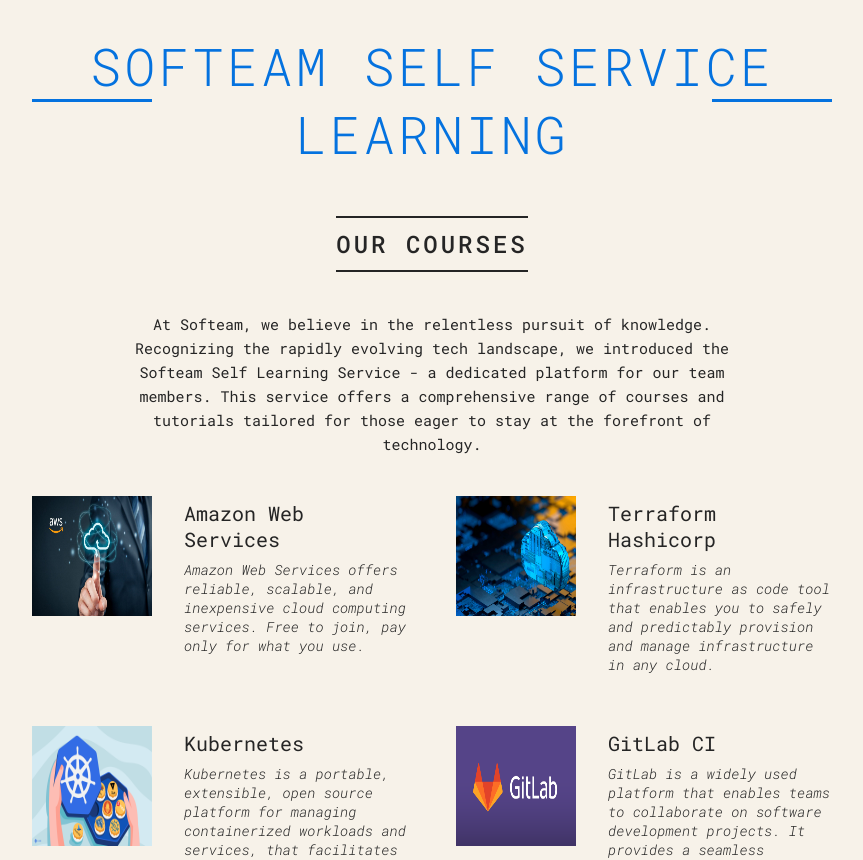
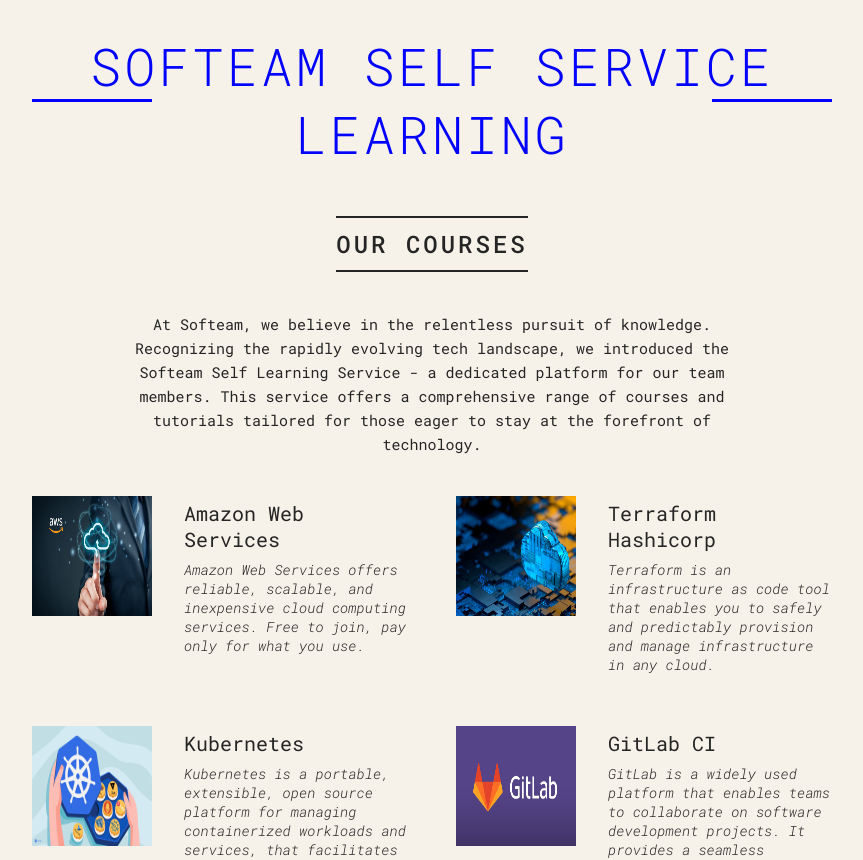
Before and after one commit to SofteamCloud/website-formation.softeam.expert, a React (Create React App) app: page / in a window 1280 px wide. Shown: the top 860 px of the page, without its empty margins (208-1071 px from the left). Built offline with nearby package versions, Linux system fonts and the light colour scheme.

Commit message:
updated Header

```diff
--- a/src/components/Header/Header.css
+++ b/src/components/Header/Header.css
@@ -4,7 +4,7 @@
 
 .header h1 {
     /* Non-accessible color */
-    color: #0472df;
+    color: #0000FF;
     /* color: #af8602; */
 
     text-transform: uppercase;
@@ -23,7 +23,7 @@
     content: '';
     height: 3px;
     width: 12rem;
-    background-color: #0472df;
+    background-color: #0000FF;
     position: absolute;
     top: calc(50% - 1px);
 }
```
